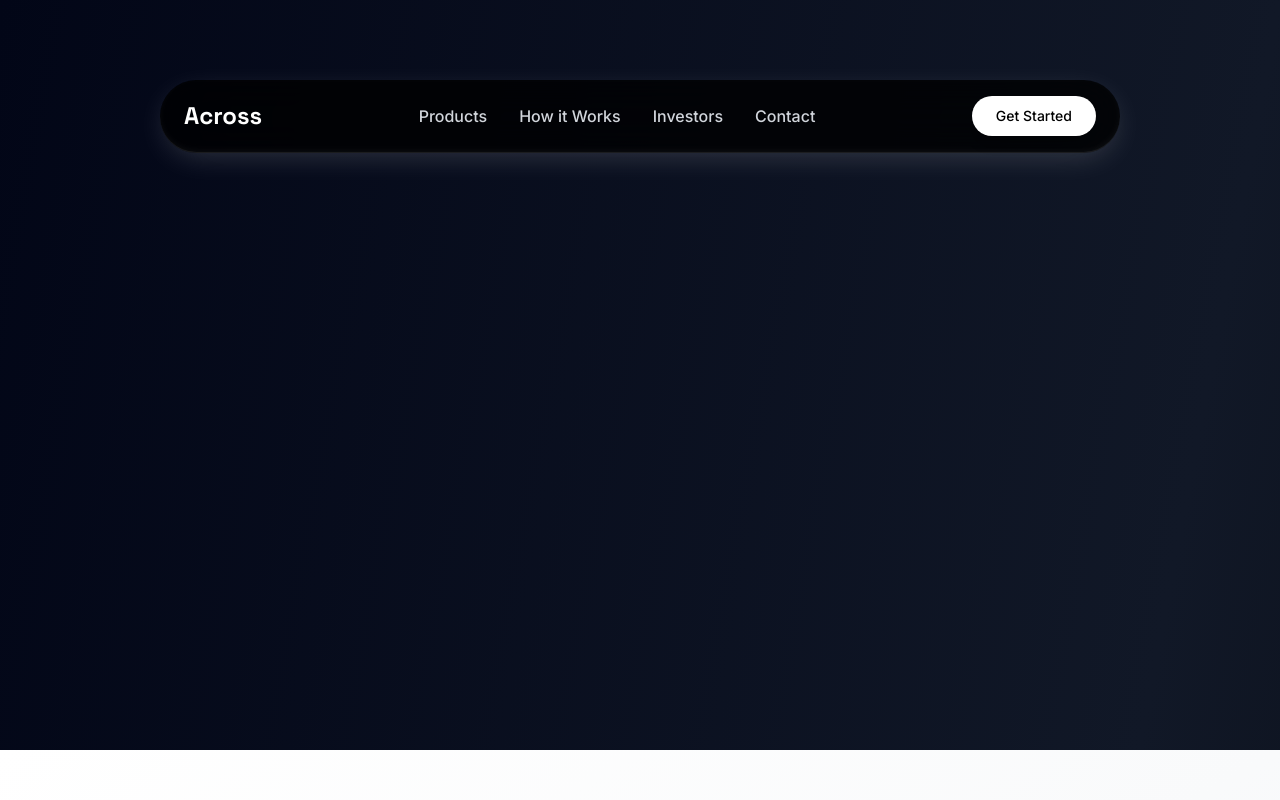
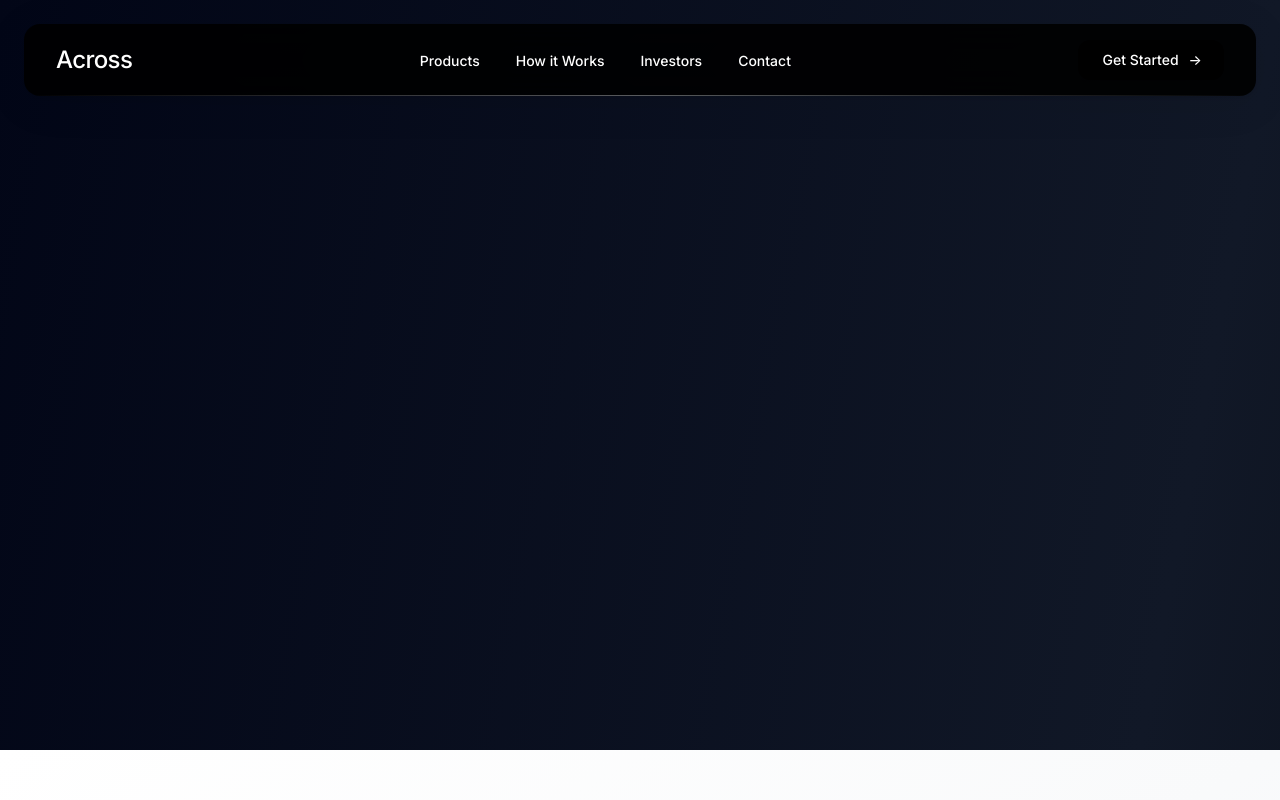
Before and after one commit to 404kaushik/across, a Next.js app: page / in a window 1280 px wide. Shown: the top 800 px of the page. Built offline with nearby package versions, Linux system fonts and the light colour scheme.

Commit message:
further navbar changes

```diff
--- a/app/page.tsx
+++ b/app/page.tsx
@@ -32,39 +32,6 @@ import {
 export default function AcrossWebsite() {
   const { scrollYProgress } = useScroll()
   const smoothProgress = useSpring(scrollYProgress, { stiffness: 100, damping: 30 })
-  const [navbarTheme, setNavbarTheme] = useState('dark') // 'dark' or 'light'
-
-  // Monitor scroll position to change navbar theme
-  useEffect(() => {
-    const handleScroll = () => {
-      const scrollY = window.scrollY
-      const windowHeight = window.innerHeight
-
-      // Define sections and their themes
-      const sections = [
-        { start: 0, end: windowHeight * 0.5, theme: 'dark' }, // Hero section
-        { start: windowHeight * 0.5, end: windowHeight * 1.5, theme: 'light' }, // How it works (light background)
-        { start: windowHeight * 1.5, end: windowHeight * 2.5, theme: 'dark' }, // Mission (dark background)
-        { start: windowHeight * 2.5, end: windowHeight * 3.5, theme: 'light' }, // Products (light background)
-        { start: windowHeight * 3.5, end: windowHeight * 4.5, theme: 'dark' }, // Revenue (dark background)
-        { start: windowHeight * 4.5, end: windowHeight * 5.5, theme: 'light' }, // Investment (light background)
-        { start: windowHeight * 5.5, end: windowHeight * 6.5, theme: 'dark' }, // CTA (dark background)
-      ]
-
-      const currentSection = sections.find(section =>
-        scrollY >= section.start && scrollY < section.end
-      )
-
-      if (currentSection && currentSection.theme !== navbarTheme) {
-        setNavbarTheme(currentSection.theme)
-      }
-    }
-
-    window.addEventListener('scroll', handleScroll)
-    handleScroll() // Check initial position
-
-    return () => window.removeEventListener('scroll', handleScroll)
-  }, [navbarTheme])
 
   // Parallax transforms
   const heroY = useTransform(smoothProgress, [0, 0.3], [0, -100])
@@ -143,51 +110,132 @@ export default function AcrossWebsite() {
 
       {/* Navigation */}
       <motion.nav
-        className={`fixed top-0 left-0 right-0 z-50 transition-all duration-500 mx-40 mt-20 rounded-full ${
-          navbarTheme === 'light'
-            ? 'bg-white/95 backdrop-blur-xl border-b border-gray-200 shadow-[0_8px_32px_-8px_rgba(0,0,0,0.3),0_-2px_6px_-1px_rgba(0,0,0,0.1)_inset]'
-            : 'bg-black/80 backdrop-blur-xl border-b border-white/10 shadow-[0_8px_32px_-8px_rgba(255,255,255,0.2),0_-2px_6px_-1px_rgba(255,255,255,0.05)_inset]'
-        }`}
-        initial={{ y: -500 }}
-        animate={{ y: 0 }}
-        transition={{ type: "spring", stiffness: 300, damping: 30 }}
+        className="fixed top-0 left-0 right-0 z-50 px-6 pt-6"
+        initial={{ y: -100, opacity: 0 }}
+        animate={{ y: 0, opacity: 1 }}
+        transition={{
+          type: "spring",
+          stiffness: 400,
+          damping: 25,
+          delay: 0.1
+        }}
       >
-        <div className="max-w-7xl mx-auto px-6 py-4 flex justify-between items-center">
-          <motion.div className="text-2xl font-bold font-heading" whileHover={{ scale: 1.05 }}>
-            <span className={`font-heading transition-colors duration-300 ${
-              navbarTheme === 'light' ? 'text-black' : 'text-white'
-            }`}>
+        <motion.div
+          className="mx-auto max-w-7xl relative overflow-hidden transition-all duration-700 ease-out bg-black/90 backdrop-blur-2xl rounded-2xl"
+          animate={{
+            boxShadow: [
+              '0 4px 32px rgba(0, 0, 0, 0.06), 0 1px 3px rgba(0, 0, 0, 0.07)',
+              '0 8px 48px rgba(0, 0, 0, 0.10), 0 2px 6px rgba(0, 0, 0, 0.10)',
+              '0 4px 32px rgba(0, 0, 0, 0.06), 0 1px 3px rgba(0, 0, 0, 0.07)',
+            ]
+          }}
+          transition={{ duration: 4, repeat: Infinity, ease: "easeInOut" }}
+        >
+          <div className="flex items-center justify-between px-8 py-4">
+
+            {/* Logo - Apple-inspired minimal design */}
+            <motion.div
+              className="relative"
+              whileHover={{ scale: 1.02 }}
+              whileTap={{ scale: 0.98 }}
+              transition={{ type: "spring", stiffness: 500, damping: 30 }}
+            >
+              <motion.h1
+                className="text-2xl font-medium tracking-tight transition-all duration-500 text-white hover:text-gray-600"
+              >
                 Across
-            </span>
+              </motion.h1>
+
+              {/* Subtle gradient overlay on hover */}
+              <motion.div
+                className="absolute inset-0 bg-gradient-to-r from-blue-500 via-purple-500 to-pink-500 bg-clip-text text-transparent text-2xl font-medium tracking-tight opacity-0 hover:opacity-100 transition-opacity duration-300"
+                whileHover={{ opacity: 1 }}
+              >
+                Across
               </motion.div>
-          <div className="hidden md:flex space-x-8">
-            {["Products", "How it Works", "Investors", "Contact"].map((item) => (
+            </motion.div>
+
+            {/* Navigation Links - Clean minimal design */}
+            <div className="hidden md:flex items-center space-x-1 ">
+              {["Products", "How it Works", "Investors", "Contact"].map((item, index) => (
+                <motion.div key={item} className="relative">
                   <motion.a
-                key={item}
                     href={`#${item.toLowerCase().replace(" ", "-")}`}
-                className={`transition-colors duration-300 font-medium hover:scale-105 ${
-                  navbarTheme === 'light'
-                    ? 'text-gray-700 hover:text-black'
-                    : 'text-gray-300 hover:text-white'
-                }`}
-                whileHover={{ y: -2 }}
+                    className="relative px-4 py-2.5 rounded-xl text-sm font-medium transition-all duration-300 text-white hover:text-black"
+                    whileHover={{
+                      backgroundColor: 'rgba(0, 0, 0, 0.04)',
+                      scale: 1.02
+                    }}
+                    whileTap={{ scale: 0.98 }}
+                    transition={{
+                      type: "spring",
+                      stiffness: 400,
+                      damping: 25,
+                      backgroundColor: { duration: 0.2 }
+                    }}
                   >
                     {item}
+
+                    {/* Subtle active indicator */}
+                    <motion.div
+                      className="absolute bottom-0 left-1/2 h-0.5 bg-gradient-to-r from-blue-500 to-purple-500 rounded-full"
+                      initial={{ width: 0, x: "-50%" }}
+                      whileHover={{ width: "80%" }}
+                      transition={{ duration: 0.3, ease: "easeOut" }}
+                    />
                   </motion.a>
+                </motion.div>
               ))}
             </div>
-          <motion.div whileHover={scaleOnHover} whileTap={{ scale: 0.95 }}>
-            <Button
-              className={`rounded-full px-6 font-medium transition-all duration-300 ${
-                navbarTheme === 'light'
-                  ? 'bg-black text-white hover:bg-gray-800 shadow-lg hover:shadow-xl'
-                  : 'bg-white text-black hover:bg-gray-100 shadow-lg hover:shadow-xl'
-              }`}
+
+            {/* CTA Button - Apple-inspired design */}
+            <motion.div
+              whileHover={{ scale: 1.02 }}
+              whileTap={{ scale: 0.98 }}
+              transition={{ type: "spring", stiffness: 400, damping: 25 }}
             >
+              <motion.button
+                className="relative overflow-hidden px-6 py-2.5 rounded-xl text-sm font-medium transition-all duration-300 bg-black text-white hover:bg-gray-800 shadow-lg"
+                whileHover={{
+                  boxShadow: '0 8px 32px rgba(0, 0, 0, 0.2), 0 2px 8px rgba(0, 0, 0, 0.15)'
+                }}
+                transition={{ duration: 0.3 }}
+              >
+                {/* Subtle shimmer effect on hover */}
+                <motion.div
+                  className="absolute inset-0 bg-gradient-to-r from-transparent via-white/20 to-transparent"
+                  initial={{ x: "-100%" }}
+                  whileHover={{ x: "100%" }}
+                  transition={{ duration: 0.6, ease: "easeInOut" }}
+                />
+
+                <span className="relative flex items-center gap-2">
                   Get Started
-            </Button>
+                  <motion.span
+                    animate={{ x: [0, 2, 0] }}
+                    transition={{
+                      duration: 2,
+                      repeat: Infinity,
+                      ease: "easeInOut"
+                    }}
+                  >
+                    →
+                  </motion.span>
+                </span>
+              </motion.button>
             </motion.div>
           </div>
+
+          {/* Subtle bottom accent - very minimal */}
+          <motion.div
+            className="absolute bottom-0 left-0 right-0 h-px bg-gradient-to-r from-transparent via-gray-300/50 to-transparent"
+            animate={{ opacity: [0.5, 1, 0.5] }}
+            transition={{ duration: 3, repeat: Infinity, ease: "easeInOut" }}
+          />
+        </motion.div>
+
+        {/* Outer subtle glow - very refined */}
+
       </motion.nav>
 
       {/* Hero Section */}
@@ -200,6 +248,77 @@ export default function AcrossWebsite() {
           <div className="absolute top-20 left-20 w-72 h-72 bg-blue-600/20 rounded-full blur-3xl animate-pulse"></div>
           <div className="absolute bottom-20 right-20 w-96 h-96 bg-purple-600/20 rounded-full blur-3xl animate-pulse delay-1000"></div>
           <div className="absolute top-1/2 left-1/2 transform -translate-x-1/2 -translate-y-1/2 w-full h-full bg-gradient-to-r from-transparent via-blue-900/10 to-transparent"></div>
+        </div>
+
+        {/* Concentric Circles */}
+        <div className="absolute inset-0 flex items-center justify-center">
+          {[1, 2, 3, 4, 5, 6].map((index) => (
+            <motion.div
+              key={index}
+              className="absolute border border-white/30 rounded-full"
+              style={{
+                width: `${index * 120 + 200}px`,
+                height: `${index * 120 + 200}px`,
+              }}
+              initial={{ opacity: 0, scale: 1 }}
+              animate={{
+                opacity: 0.6,
+                rotate: index % 2 === 0 ? 360 : -360,
+                scale: [1, 1.05, 1],
+              }}
+              transition={{
+                opacity: {
+                  duration: 1,
+                  delay: index * 0.1
+                },
+                rotate: {
+                  duration: 25 + index * 3,
+                  repeat: Infinity,
+                  ease: "linear"
+                },
+                scale: {
+                  duration: 1.5,
+                  repeat: Infinity,
+                  ease: "easeInOut"
+                }
+              }}
+            />
+          ))}
+
+          {/* Additional decorative circles */}
+          {[1, 2, 3].map((index) => (
+            <motion.div
+              key={`outer-${index}`}
+              className="absolute border border-white rounded-full"
+              style={{
+                width: `${index * 150 + 800}px`,
+                height: `${index * 150 + 800}px`,
+              }}
+              initial={{ opacity: 0, scale: 1 }}
+              animate={{
+                opacity: 0.3,
+                rotate: index % 2 === 0 ? -360 : 360,
+                scale: [1, 1.03, 1]
+              }}
+              transition={{
+                opacity: {
+                  duration: 1.5,
+                  delay: index * 0.2 + 0.5
+                },
+                rotate: {
+                  duration: 35 + index * 4,
+                  repeat: Infinity,
+                  ease: "linear"
+                },
+                scale: {
+                  duration: 1.5,
+                  repeat: Infinity,
+                  ease: "easeInOut",
+                  delay: index * 0.2
+                }
+              }}
+            />
+          ))}
         </div>
 
         <motion.div
@@ -217,9 +336,29 @@ export default function AcrossWebsite() {
 
           <motion.h1
             variants={itemVariants}
-            className="text-7xl md:text-9xl lg:text-[12rem] font-heading mb-8 tracking-tight leading-none"
+            className="text-7xl md:text-9xl lg:text-[12rem] font-heading mb-8 tracking-tight leading-none relative"
           >
+            <span className="bg-gradient-to-r from-white via-blue-200 to-purple-200 bg-clip-text text-transparent drop-shadow-2xl">
               Across
+            </span>
+
+            {/* Central glow effect with heartbeat */}
+            <motion.div
+              className="absolute inset-0 flex items-center justify-center"
+              initial={{ opacity: 0, scale: 1 }}
+              animate={{
+                opacity: [0, 0.8, 0.4],
+                scale: [1, 1.15, 1]
+              }}
+              transition={{
+                duration: 1,
+                repeat: Infinity,
+                repeatType: "reverse",
+                ease: "easeInOut"
+              }}
+            >
+              <div className="w-32 h-32 bg-white/10 rounded-full blur-3xl"></div>
+            </motion.div>
           </motion.h1>
 
           <motion.p
@@ -257,8 +396,15 @@ export default function AcrossWebsite() {
 
         <motion.div
           className="absolute bottom-12 left-1/2 transform -translate-x-1/2"
-          animate={{ y: [0, 15, 0] }}
-          transition={{ duration: 2.5, repeat: Number.POSITIVE_INFINITY }}
+          animate={{
+            y: [0, 15, 0],
+            scale: [1, 1.1, 1]
+          }}
+          transition={{
+            duration: 2.5,
+            repeat: Number.POSITIVE_INFINITY,
+            ease: "easeInOut"
+          }}
         >
           <div className="glass-effect rounded-full p-3">
             <ArrowDown className="w-6 h-6 text-white/70" />
```
Also changed, not shown: 1 other file (tests, documents, lock files or other folders). Lines whose indentation alone changed are shown as unchanged.
